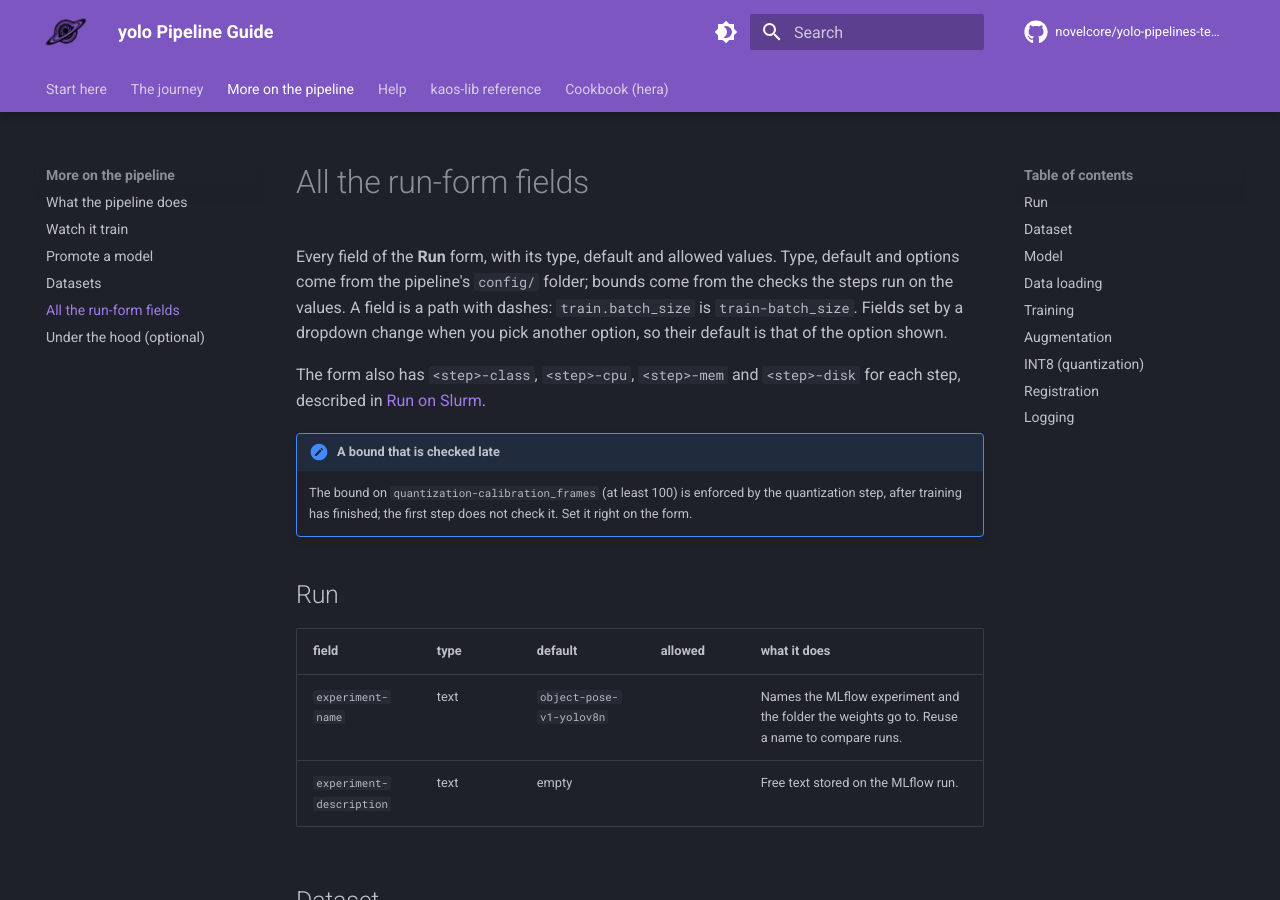
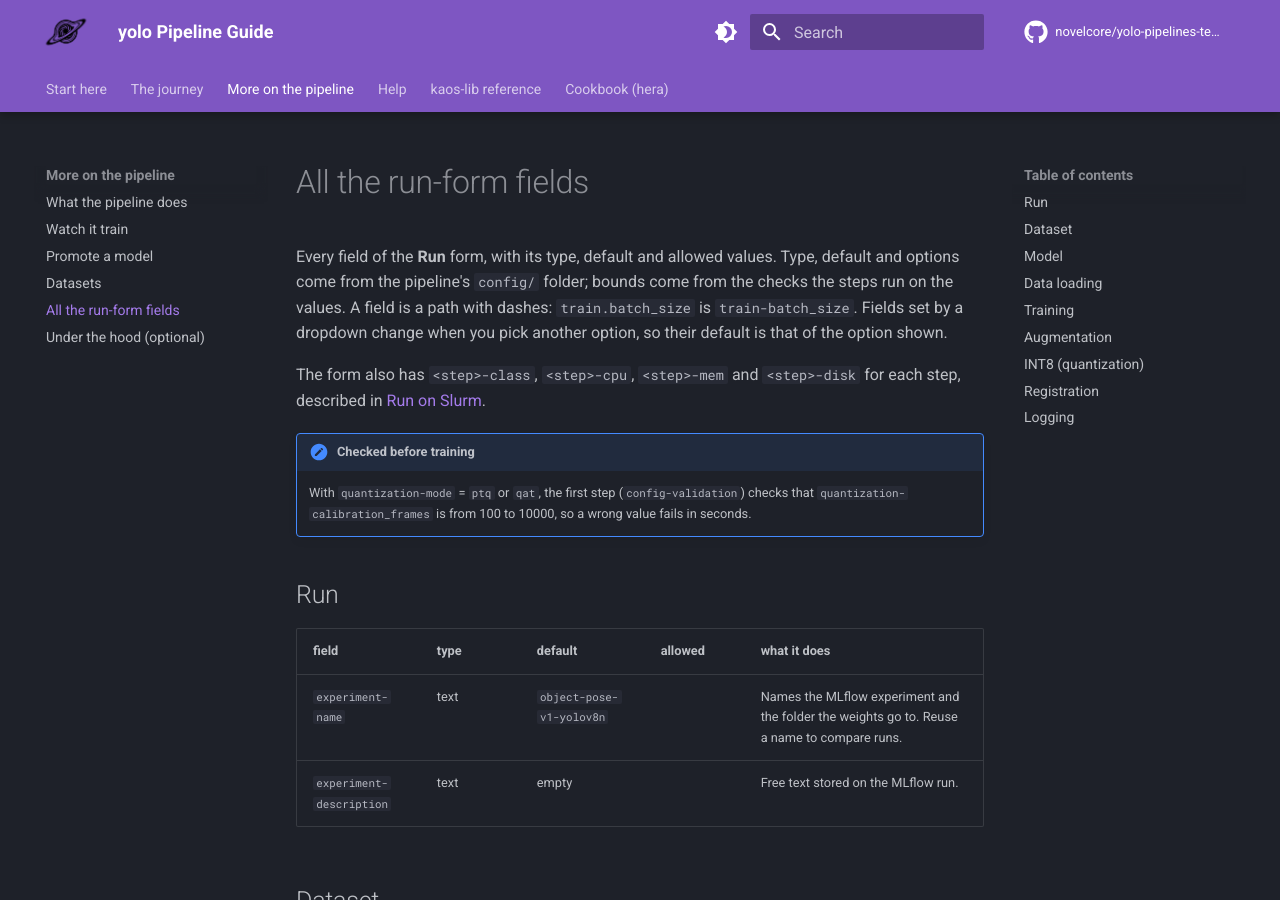
Before and after one commit to novelcore/yolo-pipelines-template, an MkDocs documentation site: the page built from docs/parameters.md, in a window 1280 px wide and 900 px high. Built offline with MkDocs 1.6.1 and Material for MkDocs 9.7.7, drawn with Linux system fonts in a browser that asks for light colours; comment, search, counter and statistics services are not loaded; some of the changed text lies outside the part shown.

Commit message:
docs: calibration_frames is now checked at config-validation; regenerate parameters
Co-Authored-By: Claude Opus 5.5 <noreply@anthropic.com>

```diff
--- a/docs/parameters.md
+++ b/docs/parameters.md
@@ -5,8 +5,8 @@ Every field of the **Run** form, with its type, default and allowed values. Type
 
 The form also has `<step>-class`, `<step>-cpu`, `<step>-mem` and `<step>-disk` for each step, described in [Run on Slurm](slurm.md).
 
-!!! note "A bound that is checked late"
-    The bound on `quantization-calibration_frames` (at least 100) is enforced by the quantization step, after training has finished; the first step does not check it. Set it right on the form.
+!!! note "Checked before training"
+    With `quantization-mode` = `ptq` or `qat`, the first step (`config-validation`) checks that `quantization-calibration_frames` is from 100 to 10000, so a wrong value fails in seconds.
 
 ## Run
 
@@ -43,7 +43,7 @@ The form also has `<step>-class`, `<step>-cpu`, `<step>-mem` and `<step>-disk` f
 | field | type | default | allowed | what it does |
 |---|---|---|---|---|
 | `train-epochs` | int | `100` | > 0 | Training rounds. |
-| `train-batch_size` | int | `16` | > 0 | Images per step. Use a positive number: `-1` (automatic) is rejected by the training step. |
+| `train-batch_size` | int | `16` | > 0 | Images per step, a positive number. |
 | `train-image_size` | int | `640` | > 0, multiple of 32 | Input size in pixels, a multiple of 32. |
 | `train-cos_lr` | bool | `true` |  | Cosine learning-rate schedule. |
 | `train-lrf` | float | `0.01` | > 0.0, <= 1.0 | Final learning rate as a fraction of the start. |
@@ -107,7 +107,7 @@ The form also has `<step>-class`, `<step>-cpu`, `<step>-mem` and `<step>-disk` f
 |---|---|---|---|---|
 | `quantization-mode` | text | `none` | one of none, ptq, qat | `none` (default) skips both INT8 steps; `ptq` quantizes the trained model; `qat` fine-tunes for INT8 first, then exports. |
 | `quantization-image_size` | int | `640` | > 0 | Must equal `train-image_size`. |
-| `quantization-calibration_frames` | int | `512` | >= 100, <= 10000 | Training images used to calibrate the INT8 model. Must be at least 100. |
+| `quantization-calibration_frames` | int | `512` | >= 100, <= 10000 | Training images used to calibrate the INT8 model; 100 to 10000, checked before training when `quantization-mode` is `ptq` or `qat`. |
 | `quantization-calibration_seed` | int | `42` |  | Seed for picking those images. |
 | `quantization-parity_frames` | int | `100` | >= 1 | Images used to compare the INT8 and the full model. |
 | `quantization-parity_max_abs_error` | float | `0.05` | > 0.0 | Largest allowed difference between the INT8 and the full model. Reported as the MLflow metric `parity_passed`; it does not fail the run. |
```
Also changed, not shown: docs/run-small-and-full.md (+2 -2 lines), docs/troubleshooting.md (+4 -10 lines), steps/config_validation/README.md (+1 -1 lines), 1 other file.
